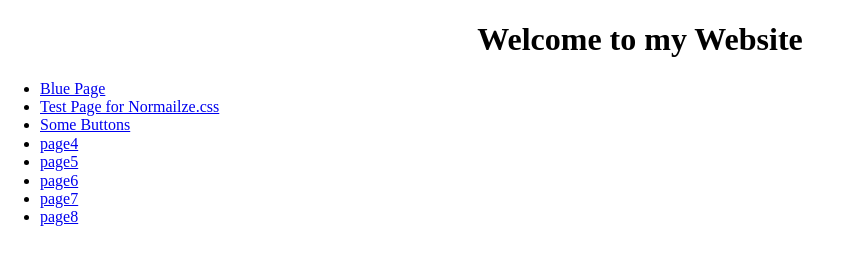
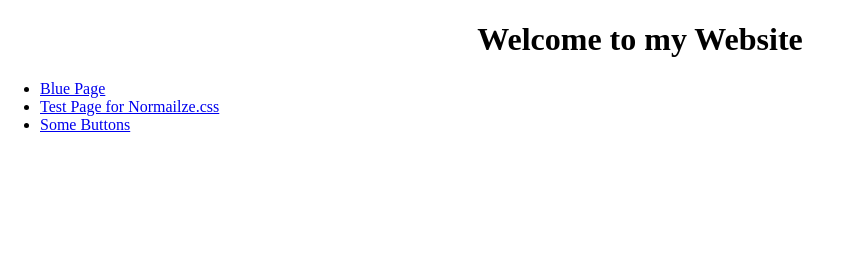
Before and after one commit to Ryguard9521/Ryguad9521.github.io, a plain HTML site: page index.html in a window 1280 px wide. Shown: the whole page, without its empty margins (0-841 px from the left). Drawn offline with nearby package versions, Linux system fonts and the light colour scheme.

Commit message:
Update index.html

```diff
--- a/index.html
+++ b/index.html
@@ -8,11 +8,7 @@
   <li><a href="bluepage.html">Blue Page</a>
   <li><a href="TestingNorm.html">Test Page for Normailze.css</a>
   <li><a href="worldofbuttons.html">Some Buttons</a>
-  <li><a href="page4.html">page4</a>
-  <li><a href="page5.html">page5</a>
-  <li><a href="page6.html">page6</a>
-  <li><a href="page7.html">page7</a>
-  <li><a href="page8.html">page8</a>
+
 </ul>
 
   </body>
```
